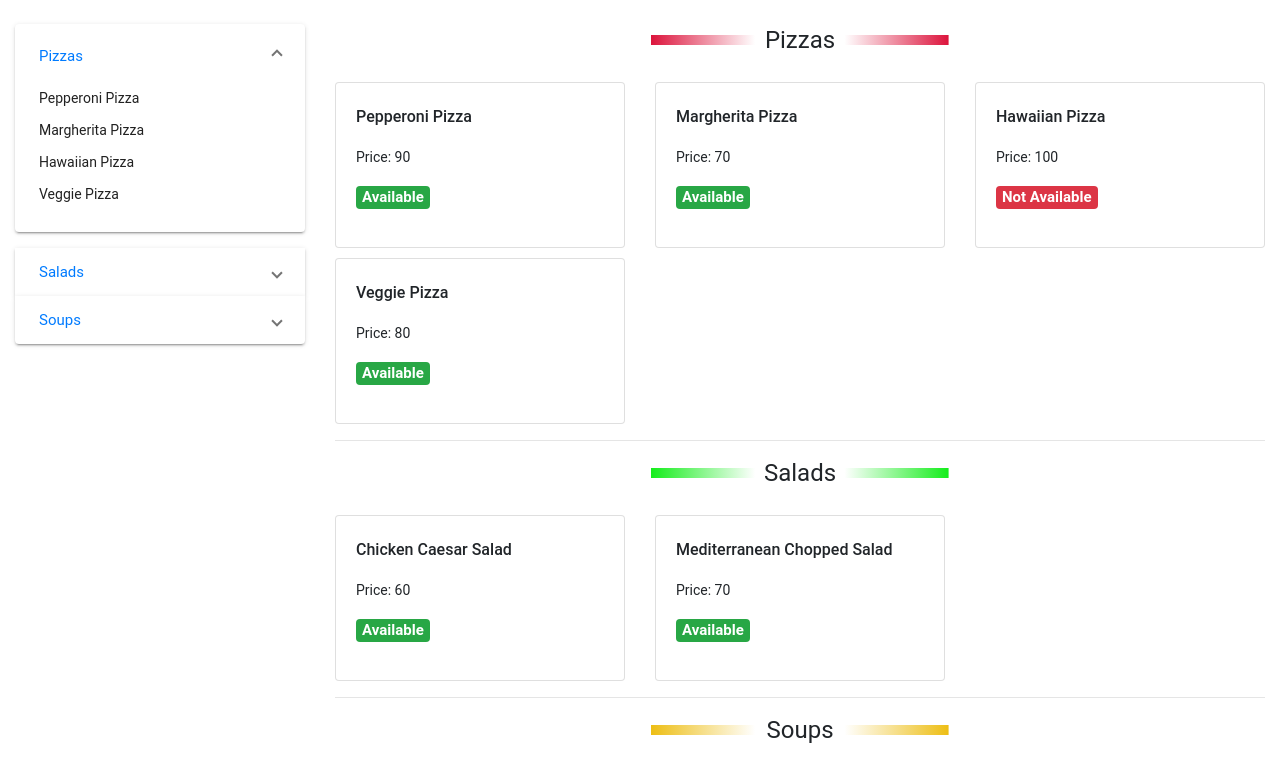
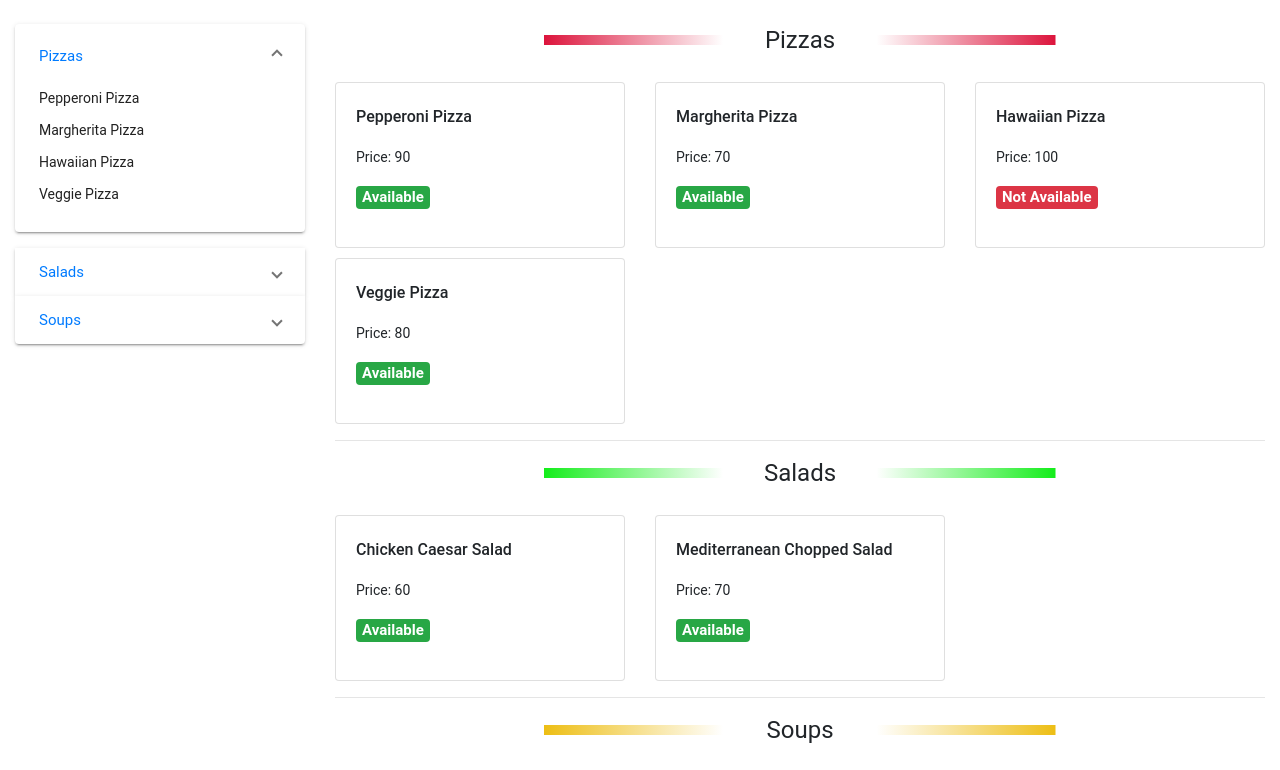
Before and after one commit to anageh577/dynamic-menu-task, an Angular app: page / in a window 1280 px wide. Shown: the top 770 px of the page. Built offline with nearby package versions, Linux system fonts and the light colour scheme.

Commit message:
add style

```diff
--- a/src/app/menu/viewmenu/viewmenu.component.scss
+++ b/src/app/menu/viewmenu/viewmenu.component.scss
@@ -25,7 +25,7 @@ mat-panel-title {
 
 .bg {
   background-repeat: no-repeat;
-  background-size: 32% 10px;
+  background-size: 55% 10px;
   background-position: center center;
 }
 
```
